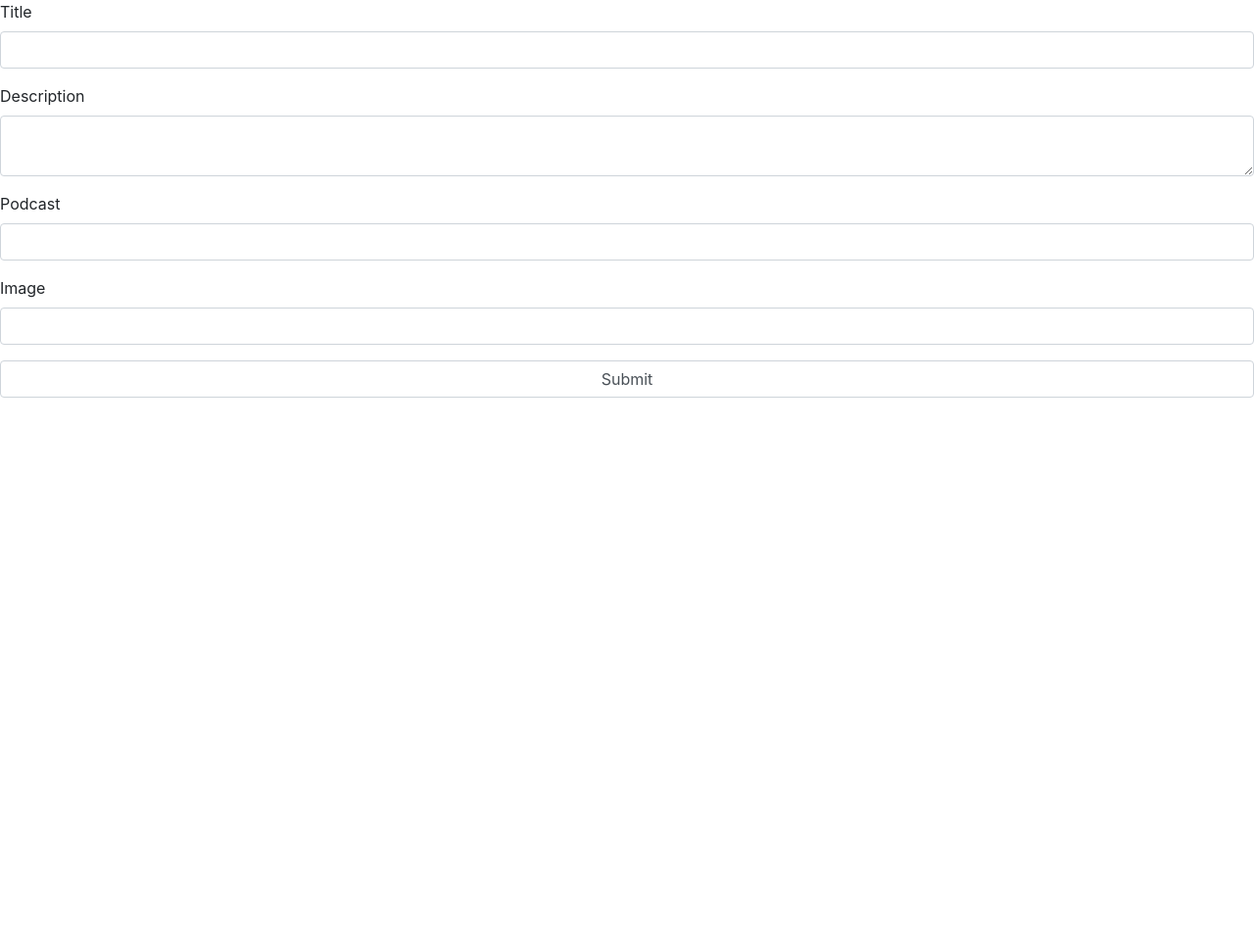
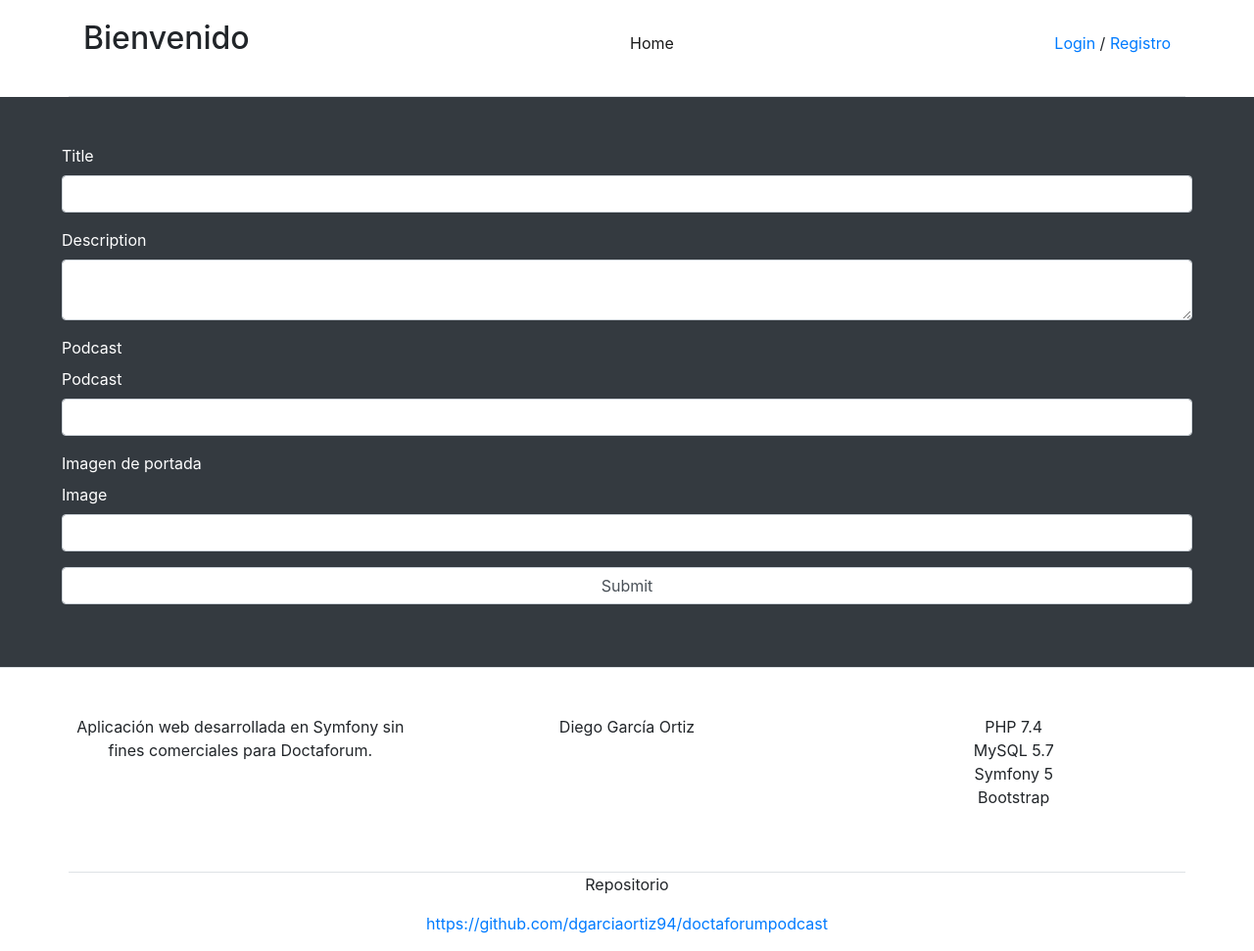
Before and after one commit to dgarciaortiz94/blogmanager, a Symfony app: template templates/userarea/createPodcast.html.twig in a window 1280 px wide. Shown: the whole page at 98% size. Before the commit the page ends 406 px from the top, so only its background shows below. Run offline with Twig, Linux system fonts and the light colour scheme; the template is opened without the code that fills it, so the values that code supplies are empty; form fields are guessed from the names that the template uses; some libraries are stand-ins or nearby versions.

Commit message:
styles of register

```diff
--- a/templates/layout.html.twig
+++ b/templates/layout.html.twig
@@ -1,7 +1,55 @@
 {% extends 'base.html.twig' %}
 
 {% block body %}
-    {% block content %}
+    {% block header %}
+        <div class="container d-flex justify-content-between align-items-baseline py-3 border-bottom">
+            <div class="h2">
+                <p>Bienvenido</p>
+            </div>
 
+            <nav class="navbar navbar-expand-lg navbar-light">
+                <div class="collapse navbar-collapse" id="navbarNav">
+                  <ul class="navbar-nav">
+                    <li class="nav-item active">
+                      <a class="nav-link" href="{{ path('home') }}">Home<span class="sr-only">(current)</span></a>
+                    </li>
+                    {% if app.user %}
+                    <li class="nav-item">
+                      <a class="nav-link" href="{{ path('user_podcasts') }}">Mis podcasts</a>
+                    </li>
+                    {% endif %}
+                  </ul>
+                </div>
+            </nav>
+
+            <div>
+                <p><a href="{{ path('app_login') }}">Login</a> / <a href="{{ path('app_register') }}">Registro</a></p>
+            </div>
+        </div>
+    {% endblock %}
+
+    {% block content %}{% endblock %}
+
+    {% block footer %}
+        <div>
+            <div class="container-fluid row d-flex justify-content-between mx-auto border-top p-5">
+                <div class="col-4 text-center"><p>Aplicación web desarrollada en Symfony sin fines comerciales para Doctaforum.</p></div>
+                <div class="col-4 text-center"><p>Diego García Ortiz</p></div>
+                <div class="col-4 text-center">
+                    <p>
+                        PHP 7.4 <br>
+                        MySQL 5.7 <br>
+                        Symfony 5 <br>
+                        Bootstrap <br>
+                    </p>
+            </div>
+            </div>
+            <div class="container row mx-auto border-top">
+                <div class="col-12 text-center">
+                    <p>Repositorio</p>
+                    <p><a href="https://github.com/dgarciaortiz94/doctaforumpodcast">https://github.com/dgarciaortiz94/doctaforumpodcast</a></p>
+                </div>
+            </div>
+        </div>
     {% endblock %}
 {% endblock %}
--- a/templates/security/login.html.twig
+++ b/templates/security/login.html.twig
@@ -16,7 +16,7 @@
     <link rel="stylesheet" href="{{ asset('css/login.css') }}">
 {% endblock %}
 
-{% block content %}
+{% block body %}
 <div class="container row w-100">
     <div class="col-lg-3 col-md-2"></div>
     <div class="col-lg-6 col-md-8 col-sm-12">
@@ -32,6 +32,7 @@
             {% endif %}
 
             <p class="text-center display-4">Login</p>
+            <p class="mb-4 text-center"><a href="{{ path("app_register") }}">Regístrate</a> si aun no tienes cuenta</p>
 
             <input type="email" value="{{ last_username }}" name="email" id="inputEmail" class="form-control form-control-sm my-3" autocomplete="email" required autofocus placeholder="Correo electrónico">
             <input type="password" name="password" id="inputPassword" class="form-control form-control-sm mb-4" autocomplete="current-password" required placeholder="Contraseña">
--- a/templates/userarea/createPodcast.html.twig
+++ b/templates/userarea/createPodcast.html.twig
@@ -2,14 +2,18 @@
 
 {% block title %}Hello UserareaController!{% endblock %}
 
-{% block body %}
-
-{{ form_start(PodcastForm) }}
+{% block content %}
+    <div class="row mx-auto p-5 bg-dark d-flex justify-content-center text-white">
+        <div class="col-12">
+            {{ form_start(PodcastForm, { 'attr': {'class': 'container'}} ) }}
                 {{ form_row(PodcastForm.title) }}
                 {{ form_row(PodcastForm.description) }}
+                {{ form_label(PodcastForm.podcast, "Podcast") }}
                 {{ form_row(PodcastForm.podcast) }}
+                {{ form_label(PodcastForm.podcast, "Imagen de portada") }}
                 {{ form_row(PodcastForm.image) }}
                 {{ form_row(PodcastForm.submit) }}
             {{ form_end(PodcastForm) }}
-
+        </div>
+    </div>
 {% endblock %}
```
Also changed, not shown: public/css/register.css (+3 -9 lines), src/Form/PodcastType.php (+24 -5 lines), templates/home/index.html.twig (+3 -16 lines), templates/registration/register.html.twig (+2 -5 lines), templates/userarea/podcasts.html.twig (+13 -16 lines). Lines whose indentation alone changed are shown as unchanged.
